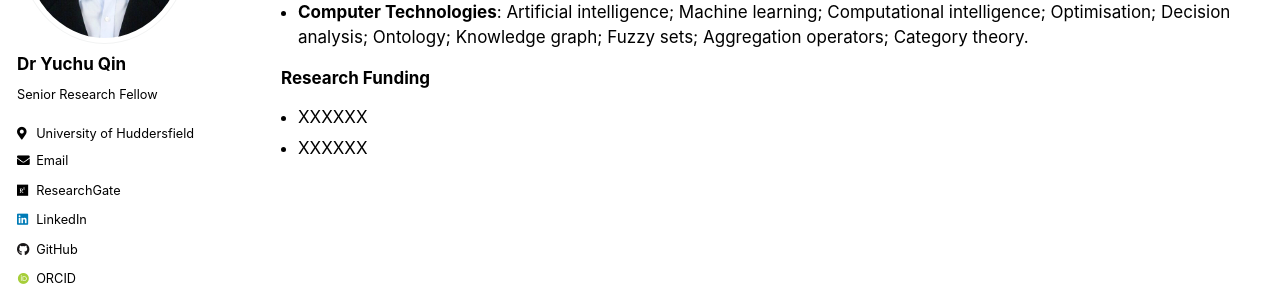
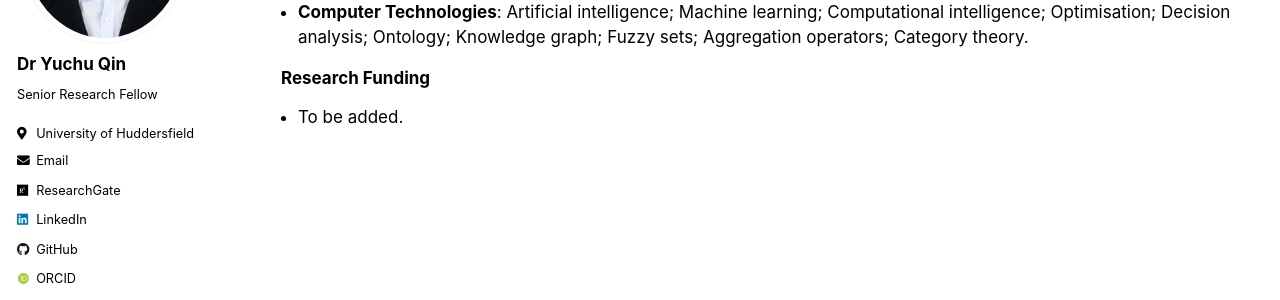
Before and after one commit to yuchu-qin/yuchu-qin.github.io, a Jekyll site: the page built from _pages/research.md, in a window 1280 px wide. Shown: the part 272-572 px from the top of the page. Built offline with Jekyll 4.4.1, drawn with Linux system fonts in a browser that asks for light colours; some web fonts are replaced; our own code applies the rules of GitHub Pages for plain Markdown files.

Commit message:
Update research.md

```diff
--- a/_pages/research.md
+++ b/_pages/research.md
@@ -9,5 +9,4 @@ author_profile: true
 - **Computer Technologies**: Artificial intelligence; Machine learning; Computational intelligence; Optimisation; Decision analysis; Ontology; Knowledge graph; Fuzzy sets; Aggregation operators; Category theory.
 
 ### Research Funding
-- XXXXXX
-- XXXXXX
+- To be added.
```
